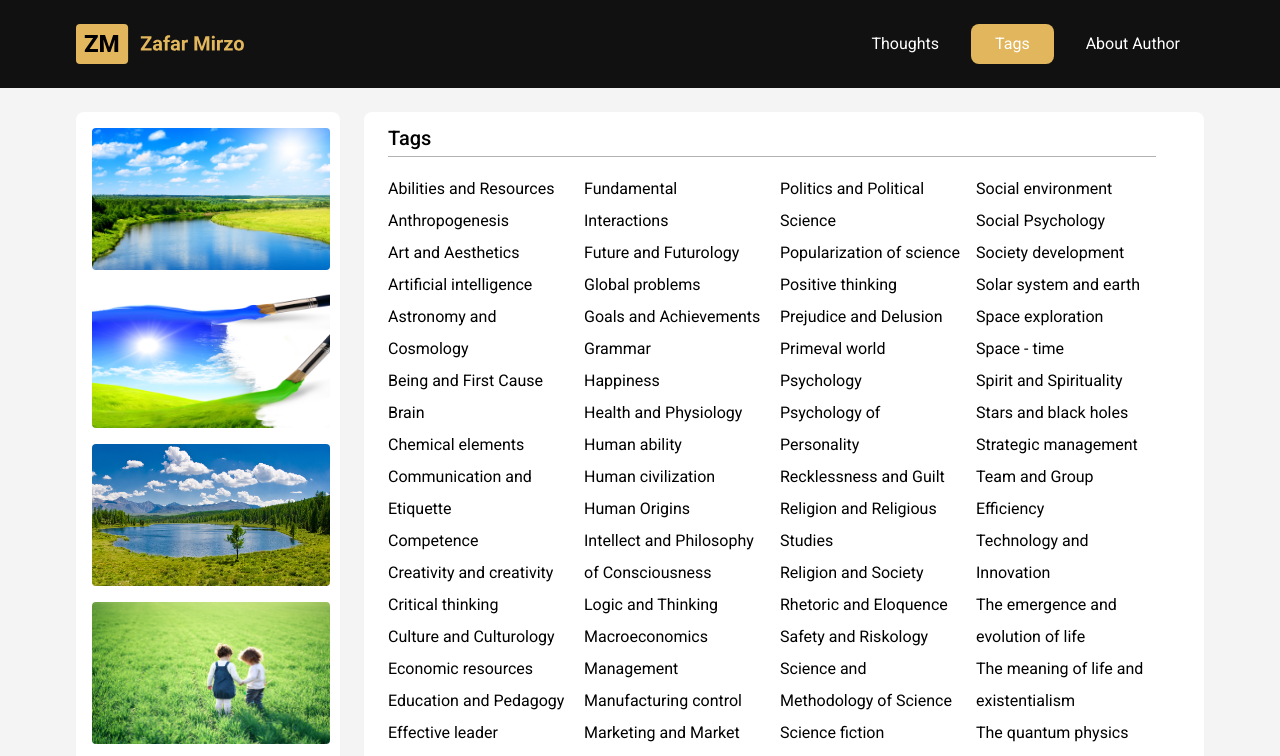
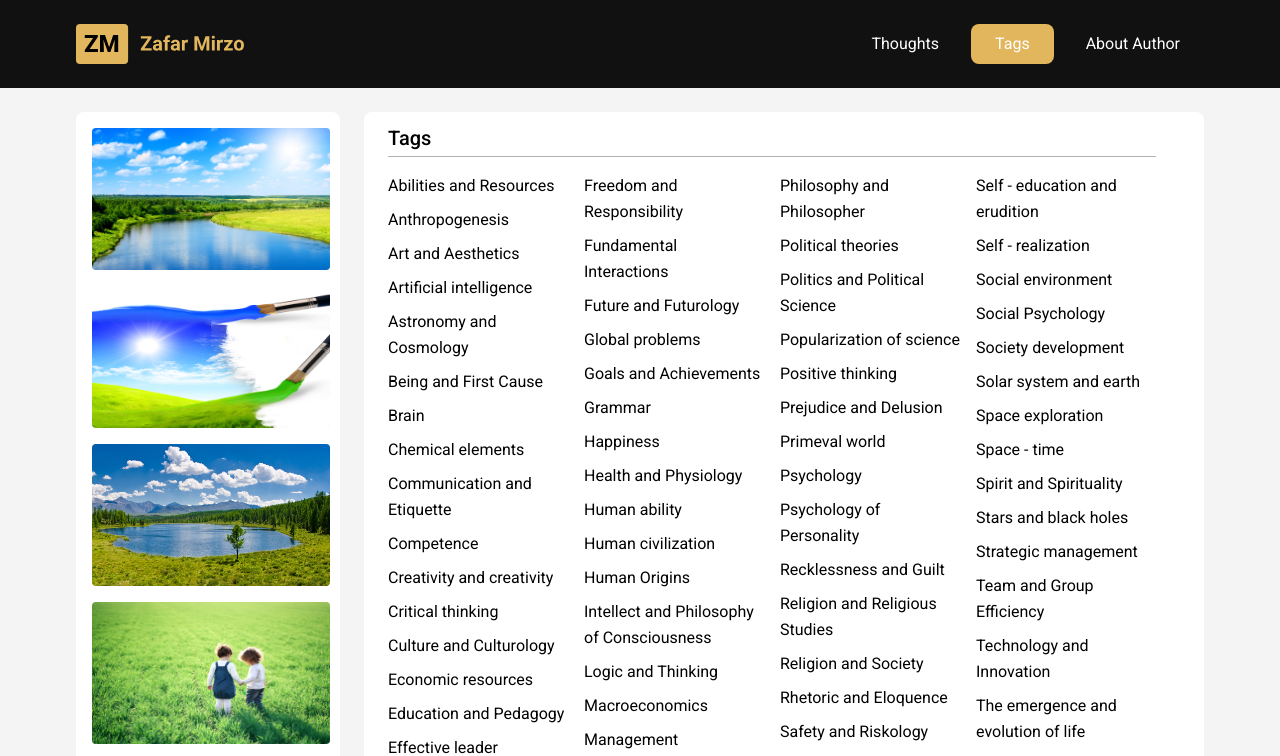
Before and after one commit to ikrom97/zm2, a Next.js app: page /tags in a window 1280 px wide. Shown: the top 756 px of the page. Built offline with nearby package versions, Linux system fonts and the light colour scheme.

Commit message:
tags are ordered

```diff
--- a/src/components/screens/tags-screen/style.module.css
+++ b/src/components/screens/tags-screen/style.module.css
@@ -21,13 +21,13 @@
   margin: 0;
   padding: 0;
   list-style: none;
-  line-height: 32px;
 }
 
 .listItem {
   display: flex;
   cursor: pointer;
   transition: 0.3s;
+  margin-bottom: 8px;
 }
 
 .listItem:hover {
```
